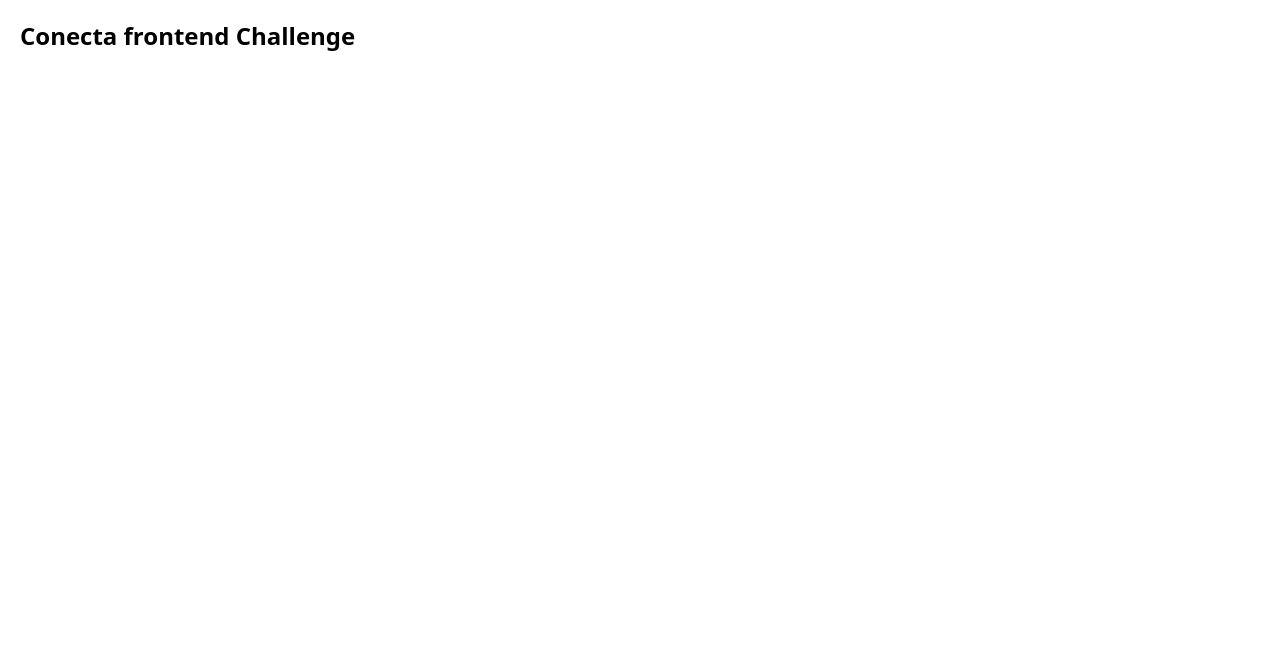
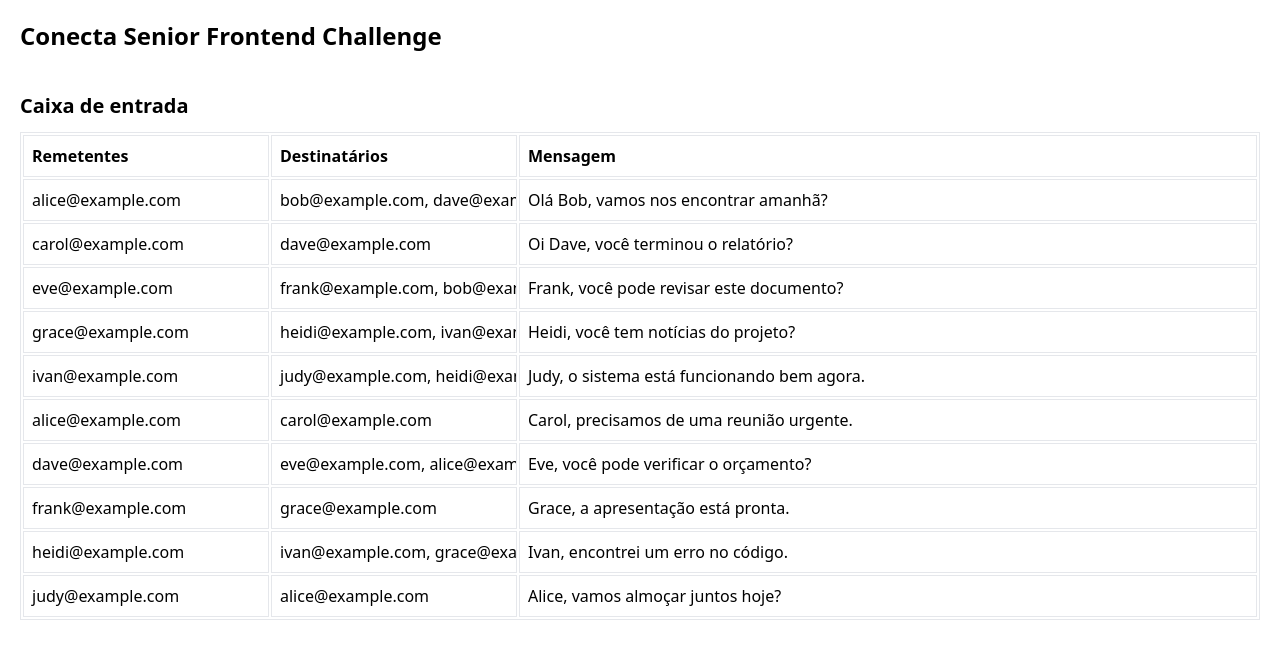
Before and after one commit to SkacDias/Conecta, a Next.js app: page / in a window 1280 px wide. Shown: the top 656 px of the page. Built offline with nearby package versions, Linux system fonts and the light colour scheme.

Commit message:
feat: created email table

```diff
--- a/src/app/layout.tsx
+++ b/src/app/layout.tsx
@@ -3,7 +3,7 @@ import { Inter } from 'next/font/google';
 import './globals.css';
 
 export const metadata: Metadata = {
-  title: 'Frontend Challenge',
+  title: 'Conecta Frontend Challenge',
 };
 
 interface RootLayoutProps {
--- a/src/app/page.tsx
+++ b/src/app/page.tsx
@@ -1,9 +1,14 @@
 import type { NextPage } from 'next';
+import EmailTable from '@/components/EmailTable';
 
 const Home: NextPage = () => {
   return (
-    <main className='p-5'>
-      <h1 className='text-2xl font-bold'>Conecta frontend Challenge</h1>
+    <main className='flex flex-col gap-10 p-5'>
+      <h1 className='text-2xl font-bold'>Conecta Senior Frontend Challenge</h1>
+      <section className='flex flex-col gap-3'>
+        <h2 className='text-xl font-semibold'>Caixa de entrada</h2>
+        <EmailTable />
+      </section>
     </main>
   );
 };
--- /dev/null
+++ b/src/components/EmailTable/EmailTable.tsx
@@ -0,0 +1,29 @@
+import TableRow from './TableRow';
+import { emailsData } from '@/data/emailsData';
+
+const EmailTable: React.FC = () => {
+  return (
+    <table className='text-left border border-separate overflow-scroll table-fixed truncate'>
+      <thead>
+        <tr>
+          <th className='border p-2 w-1/5'>Remetentes</th>
+          <th className='border p-2 w-1/5'>Destinatários</th>
+          <th className='border p-2 w-3/5'>Mensagem</th>
+        </tr>
+      </thead>
+      <tbody>
+        {emailsData.map((email, index) => (
+          <tr key={index}>
+            <td className='border p-2 w-1/5'>{email.sender}</td>
+            <td className='border p-2 w-1/5 overflow-hidden '>
+              <div className='w-10'>{email.recipients}</div>
+            </td>
+            <td className='border p-2 w-3/5'>{email.message}</td>
+          </tr>
+        ))}
+      </tbody>
+    </table>
+  );
+};
+
+export default EmailTable;
--- /dev/null
+++ b/src/components/EmailTable/index.ts
@@ -0,0 +1 @@
+export { default } from './EmailTable';
--- /dev/null
+++ b/src/data/emailsData.ts
@@ -0,0 +1,53 @@
+export const emailsData = [
+  {
+    sender: 'alice@example.com',
+    recipients: 'bob@example.com, dave@example.com',
+    message: 'Olá Bob, vamos nos encontrar amanhã?',
+  },
+  {
+    sender: 'carol@example.com',
+    recipients: 'dave@example.com',
+    message: 'Oi Dave, você terminou o relatório?',
+  },
+  {
+    sender: 'eve@example.com',
+    recipients: 'frank@example.com, bob@example.com, dave@example.com',
+    message: 'Frank, você pode revisar este documento?',
+  },
+  {
+    sender: 'grace@example.com',
+    recipients: 'heidi@example.com, ivan@example.com',
+    message: 'Heidi, você tem notícias do projeto?',
+  },
+  {
+    sender: 'ivan@example.com',
+    recipients:
+      'judy@example.com, heidi@example.com, carol@example.com, bob@example.com, dave@example.com',
+    message: 'Judy, o sistema está funcionando bem agora.',
+  },
+  {
+    sender: 'alice@example.com',
+    recipients: 'carol@example.com',
+    message: 'Carol, precisamos de uma reunião urgente.',
+  },
+  {
+    sender: 'dave@example.com',
+    recipients: 'eve@example.com, alice@example.com',
+    message: 'Eve, você pode verificar o orçamento?',
+  },
+  {
+    sender: 'frank@example.com',
+    recipients: 'grace@example.com',
+    message: 'Grace, a apresentação está pronta.',
+  },
+  {
+    sender: 'heidi@example.com',
+    recipients: 'ivan@example.com, grace@example.com, alice@example.com',
+    message: 'Ivan, encontrei um erro no código.',
+  },
+  {
+    sender: 'judy@example.com',
+    recipients: 'alice@example.com',
+    message: 'Alice, vamos almoçar juntos hoje?',
+  },
+];
```
